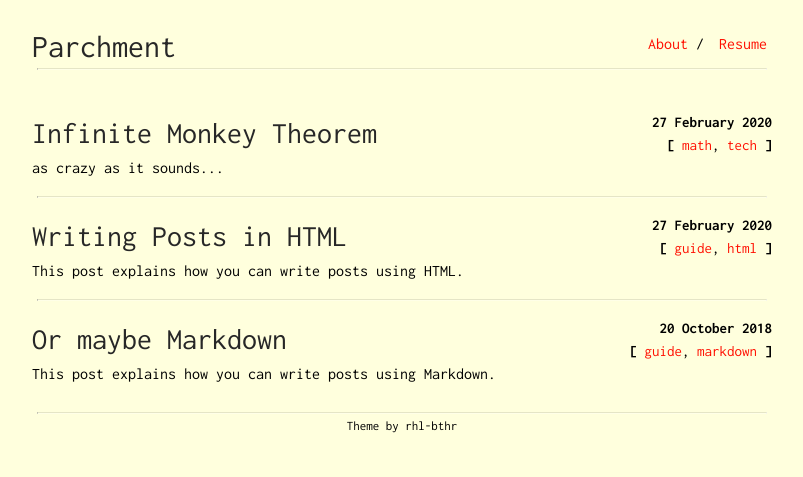
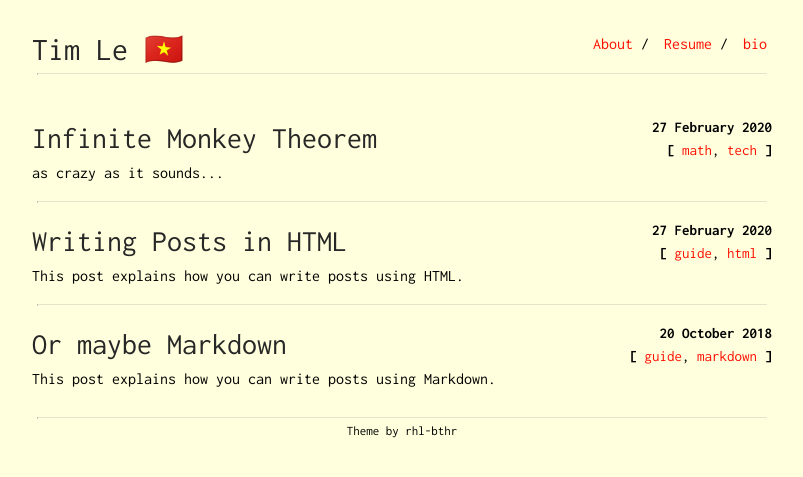
Before and after one commit to toanthanhle/myownparchment, a Jekyll site: the page built from index.html, in a window 1280 px wide. Shown: the top 477 px of the page, without its empty margins (238-1041 px from the left). Built offline with Jekyll 4.4.1, drawn with Linux system fonts in a browser that asks for light colours.

Commit message:
Update _config.yml

```diff
--- a/_config.yml
+++ b/_config.yml
@@ -1,9 +1,7 @@
-title: Parchment
-author: pro-panda
-subtitle: The life of a frustrated engineer
+title: Tim Le 🇻🇳
 
-url: "https://rahulbothra.com"
-baseurl: "/parchment"
+url: "https://toanthanhle.github.io"
+baseurl: "/myownparchment"
 
 footer_only_homepage: true
 footer_url: "https://github.com/rhl-bthr"
@@ -21,4 +19,5 @@ navbar:
  - name: "About"
    link: "about"
  - name: "Resume"
-   absolute-link: "https://rahulbothra.com/cv.pdf"
+   absolute-link: ""
+ - name: "bio"
```
